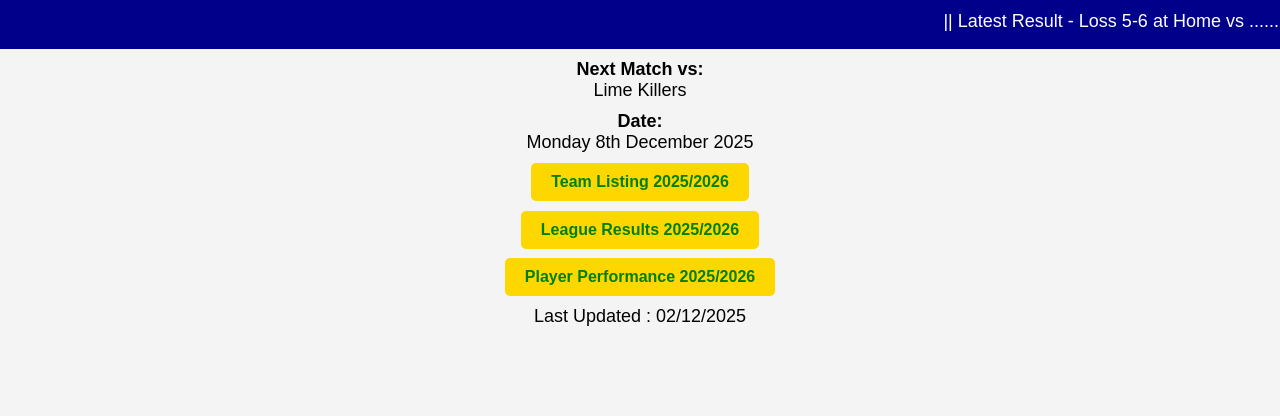
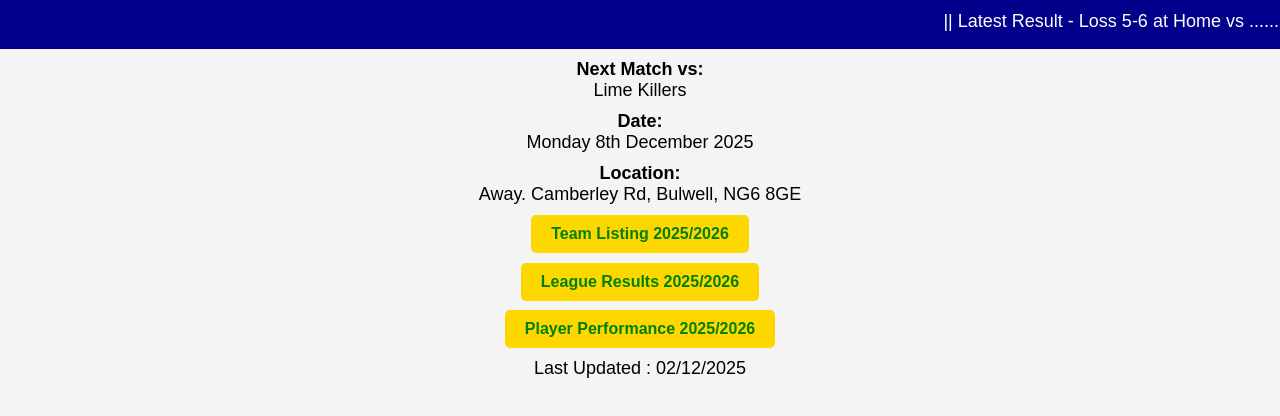
Before and after one commit to con-club-pool-2026/home-page, a plain HTML site: page index.html in a window 1280 px wide. Shown: the part 64-480 px from the top of the page. Drawn offline with Linux system fonts and the light colour scheme.

Commit message:
Update index.html

```diff
--- a/index.html
+++ b/index.html
@@ -95,6 +95,7 @@
 <section>
     <div class="sub-header"><strong>Next Match vs:</strong><br>Lime Killers</div>
     <div class="sub-header"><strong>Date:</strong><br>Monday 8th December 2025</div>
+    <div class="sub-header"><strong>Location:</strong><br>Away. Camberley Rd, Bulwell, NG6 8GE</div>
 </section>
 
 <p><a href="https://con-club-pool-2026.github.io/team-listing/" class="button-link">Team Listing 2025/2026</a></p>
```
